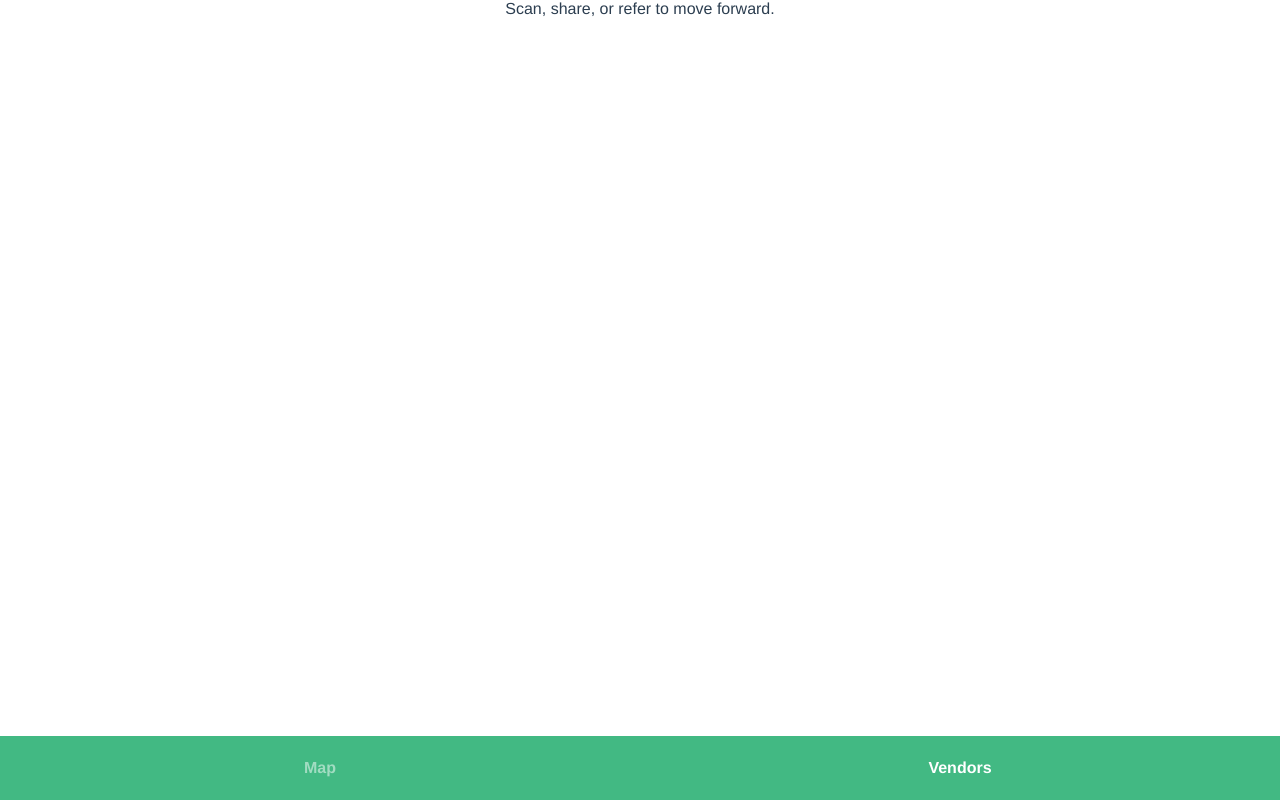
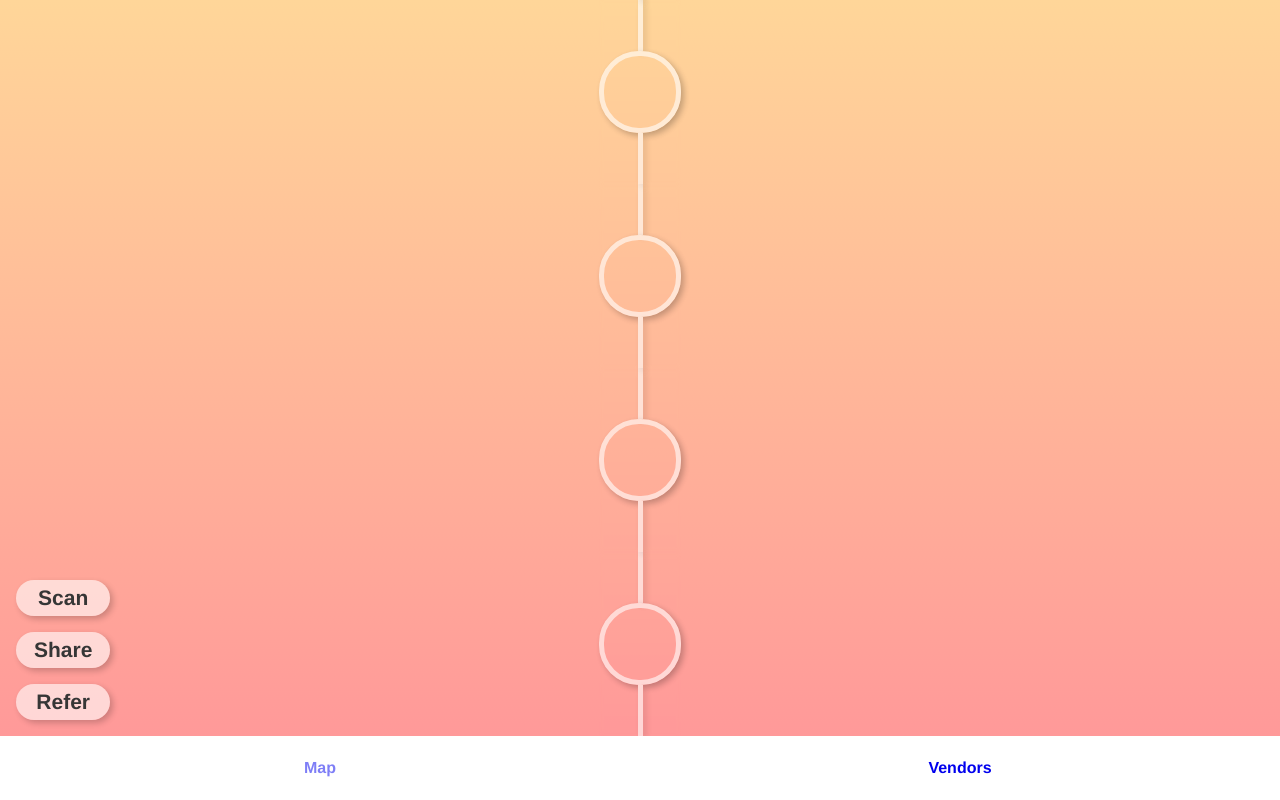
Before and after one commit to vml39/scavenger, a Vue app: page / in a window 1280 px wide. Built offline with nearby package versions, Linux system fonts and the light colour scheme.

Commit message:
redid map page

```diff
--- a/src/css/main.scss
+++ b/src/css/main.scss
@@ -13,7 +13,7 @@ body {
   -webkit-font-smoothing: antialiased;
   -moz-osx-font-smoothing: grayscale;
   text-align: center;
-  color: #2c3e50;
+  color: #363636;
 }
 
 #main-container {
@@ -29,7 +29,8 @@ body {
   width: 100%;
   box-sizing: border-box;
   padding: 0;
-  background: #42b983;
+  background: white;
+  z-index: 1000;
 
   a {
     display: flex;
@@ -43,7 +44,6 @@ body {
     .nav-button {
       width: 100%;
       text-align: center;
-      color: white;
       transition: all 0.3s;
     }
 
@@ -51,6 +51,10 @@ body {
       background: transparent;
     }
 
+    &:visited {
+      color: #363636;
+    }
+
     &.router-link-exact-active .nav-button{
       opacity: 0.5;
     }
--- a/src/css/map.scss
+++ b/src/css/map.scss
@@ -0,0 +1,126 @@
+#map {
+  position: relative;
+  width: 100%;
+  height: 100%;
+  box-sizing: border-box;
+
+  #actions-container {
+    display: flex;
+    position: absolute;
+    bottom: 0;
+    left: 0;
+    flex-direction: column;
+    padding: 16px;
+    box-sizing: border-box;
+
+    .action-button {
+      flex: 0 0 18%;
+      margin-top: 16px;
+      padding: 6px 18px;
+      background: rgba(255,255,255, 0.6);
+      font-size: 21px;
+      font-weight: 600;;
+      text-align: center;
+      border-radius: 24px;
+      box-shadow: 3px 3px 6px 0px rgba(0,0,0,0.2);
+      transition: all 0.5s;
+      user-select: none;
+
+      &:active {
+        box-shadow:  0px 0px 3px 0px rgba(0,0,0,0.1);
+        background-color: white;
+        transform: scale(0.9);
+      }
+    }
+  }
+
+  #map-container {
+    display: flex;
+    justify-content: center;
+    align-items: center;
+    height: 100%;
+    width: 100%;
+
+
+    #map-background {
+      position: absolute;
+      width: 100%;
+      height: 200%;
+      bottom: 0;
+      left: 0;
+
+      &.offset {
+        transform: translate(0, 50%);
+        transition: transform 1000ms;
+      }
+    }
+
+    #tokens {
+      position: absolute;
+      bottom: 0;
+      height: 0;
+      display: flex;
+      flex-direction: column-reverse;
+      align-items: center;
+      justify-content: flex-end;
+
+      &.expanded {
+        height: 200%;
+        transition: height 1500ms;
+      }
+
+      &.offset {
+        transform: translate(0, 50%);
+        transition: transform 1000ms;
+      }
+
+      .line-token {
+        display: flex;
+        flex-direction: column;
+        align-items: center;
+        flex-grow: 1;
+        opacity: 0.6;
+        backdrop-filter: blur(2px);
+
+        .token {
+          display: flex;
+          justify-content: center;
+          align-items: center;
+          width: 0;
+          height: 0;
+          border-radius: 40px;
+          box-shadow: 3px 3px 6px 0px rgba(0,0,0,0.4);
+
+          &.expanded {
+            width: 72px;
+            height: 72px;
+            border: 5px white solid;
+            transition: width 1000ms, height 1000ms;
+          }
+
+          &.collected {
+            svg {
+              width: 60%;
+              height: 60%;
+              transition: all 0.5s;
+            }
+          }
+
+          svg {
+            width: 0;
+            height: 0;
+            fill: white;
+          }
+        }
+
+        .line {
+          width: 5px;
+          background: white;
+          flex-grow: 1;
+          box-shadow: 3px 3px 6px 0px rgba(0,0,0,0.2);
+        }
+      }
+    }
+
+  }
+}
--- a/src/views/Map.vue
+++ b/src/views/Map.vue
@@ -1,14 +1,70 @@
 <template>
   <div id="map">
-    <div id="actions-container">
-      Scan, share, or refer to move forward.
+    <div id="map-container" >
+      <div id="map-background" v-bind:class="{'offset': allfilled}"  v-bind:style="{backgroundImage: 'linear-gradient(0, '+ colorArray[colorIndices[0]] + ' 0%, ' + colorArray[colorIndices[1]] + ' 50%, ' + colorArray[colorIndices[2]] + ' 100%)'}"></div>
+			<div id="tokens" v-bind:class="{'expanded': lineExpanded, 'offset': allfilled}">
+				<div class="line-token" v-bind:key="index" v-for="(item, index) in new Array(8)">
+					<div class="line"></div>
+					<div class="token" v-bind:class="{'expanded': tokenExpanded, 'collected': gainedArray.includes(index)}">
+						<svg x="0px" y="0px" width="512px"
+							height="512px" viewBox="0 0 512 512">
+							<path class="st0" d="M204.81,163.98L204.81,163.98l50.01,50.01c5.97,5.97,5.97,15.62,0,21.59v0c-5.97,5.97-15.63,5.97-21.59,0
+								l-53-53c0,0,0,0,0,0l0,0c-7.41,6.3-14.89,12.92-22.58,20.61c-13.1,13.1-25.97,29.67-38.43,47.94l0,0l70.82,70.82v0
+								c5.97,5.97,5.97,15.62,0,21.59c-5.97,5.97-15.62,5.97-21.59,0l-66.18-66.18c0,0,0,0,0,0l0,0c-10.86,17.88-21.18,36.69-30.84,55.53
+								l0,0c0,0,0,0,0,0l32.24,32.24c5.97,5.97,5.97,15.62,0,21.59c-5.97,5.97-15.63,5.97-21.59,0l-24.96-24.96c0,0,0,0,0,0l0,0
+								c-31.29,65.25-54.59,125.3-56.2,129.76c-2.02,5.57-0.63,11.81,3.55,15.99c4.19,4.19,10.43,5.58,15.99,3.55
+								c5.12-1.85,82.53-31.49,158.63-70.52l0,0l-32.24-32.24c-5.97-5.97-5.97-15.62,0-21.59c5.97-5.97,15.63-5.97,21.59,0l38.85,38.85
+								c0,0,0,0,0,0l0,0c28.66-15.88,55.93-33.18,78.45-51.11l0,0l-52.52-52.52c-5.97-5.97-5.97-15.62,0-21.59
+								c5.97-5.97,15.62-5.97,21.59,0l53.98,53.98h0c72.64-72.64,83.24-132.69,32.39-183.54C301.81,131.42,256.81,129.35,204.81,163.98z"
+								/>
+							<path class="st0" d="M493.52,113.7l3.05-3.67c10.63-12.8,16.09-29.07,15.37-45.82c-0.73-16.85-7.68-32.68-19.58-44.58
+								c-11.9-11.9-27.73-18.85-44.58-19.58c-16.75-0.72-33.02,4.74-45.82,15.37l-3.67,3.05l-4.6-1.26c-17.97-4.92-37.25,0.14-50.32,13.22
+								c-10.98,10.98-16.39,26.16-14.84,41.64c2.14,21.44,1.41,42.9-2.15,63.91c9.6,5.67,18.92,13.01,27.78,21.87
+								c8.84,8.84,16.17,18.15,21.87,27.76c20.92-3.56,42.37-4.28,63.88-2.13c15.49,1.55,30.68-3.86,41.66-14.84
+								c13.08-13.08,18.14-32.36,13.22-50.32L493.52,113.7z"/>
+						</svg>
+						<!-- <svg x="0px" y="0px" width="104.33px" height="104.33px" viewBox="0 0 104.33 104.33">
+							<path class="st0" d="M77.47,6.56C52.28-7.42,20.53,1.67,6.56,26.86C-7.42,52.05,1.67,83.8,26.86,97.78
+								c25.19,13.97,56.94,4.88,70.91-20.31C111.75,52.28,102.66,20.53,77.47,6.56z M58.4,19.97c0.93-1.68,2.72-2.74,4.66-2.76l0.5-0.01
+								l0.28-0.41c0.98-1.43,2.45-2.44,4.14-2.85c1.71-0.41,3.49-0.17,5.02,0.68c1.53,0.85,2.68,2.23,3.24,3.9
+								c0.55,1.65,0.47,3.44-0.22,5.02L75.81,24l0.26,0.42c1.01,1.66,1.05,3.73,0.12,5.41c-0.78,1.41-2.15,2.39-3.74,2.68
+								c-2.21,0.4-4.34,1.09-6.33,2.04c-0.85-0.8-1.85-1.52-2.98-2.15c-1.14-0.63-2.28-1.1-3.41-1.39c-0.25-2.2-0.79-4.37-1.62-6.46
+								C57.51,23.06,57.62,21.38,58.4,19.97z M39.26,61.32L39.26,61.32C39.26,61.32,39.26,61.32,39.26,61.32l3.21,1.78
+								c0.77,0.43,1.73,0.15,2.16-0.62c0.43-0.77,0.15-1.73-0.62-2.16l-4.15-2.3c0,0,0,0,0,0l0,0c0.43-2.16,0.92-4.34,1.49-6.44
+								c0,0,0,0,0,0l8.52,4.72c0.77,0.43,1.73,0.15,2.16-0.62c0.43-0.77,0.15-1.73-0.62-2.16l-9.11-5.06l0,0c0.72-2.18,1.54-4.21,2.47-5.9
+								c0.55-0.99,1.11-1.87,1.67-2.71h0c0,0,0,0,0,0l6.82,3.78c0.77,0.43,1.73,0.15,2.16-0.62c0.43-0.77,0.15-1.73-0.62-2.16l-6.44-3.57v0
+								c4.21-4.95,8.77-6.04,13.84-3.22c6.54,3.63,7.2,9.94,2.02,19.29l-6.95-3.85c-0.77-0.43-1.73-0.15-2.16,0.62
+								c-0.43,0.77-0.15,1.73,0.62,2.16l6.76,3.75l0,0c-1.74,2.44-3.97,4.95-6.38,7.36h0c0,0,0,0,0,0l-5-2.77
+								c-0.77-0.43-1.73-0.15-2.16,0.62c-0.43,0.77-0.15,1.73,0.62,2.16l4.15,2.3l0,0c-6.49,6.08-13.39,11.27-13.85,11.6
+								c-0.5,0.36-1.16,0.4-1.7,0.1c-0.54-0.3-0.86-0.88-0.81-1.5C37.38,75.42,37.99,68.74,39.26,61.32z M25.35,22.64
+								c1.3-3.56,2.93-5.82,6.37-7.44c2.82,6.28-0.08,14.23-6.29,17.21C23.84,28.96,24.04,26.19,25.35,22.64z M20.72,24.25
+								c4.72,5.03,4.55,13.48-0.34,18.32c-2.64-2.75-3.34-5.45-3.26-9.22C17.2,29.56,17.99,26.91,20.72,24.25z M13.27,36.39
+								c6.09,3.21,8.69,11.26,5.65,17.44c-3.4-1.75-4.93-4.07-6.09-7.66C11.66,42.57,11.55,39.79,13.27,36.39z M10.16,50.27
+								c6.81,1.06,11.9,7.83,11.02,14.65c-3.76-0.54-5.96-2.23-8.25-5.25C10.66,56.64,9.64,54.05,10.16,50.27z M11.78,64.42
+								c6.77-1.21,13.79,3.53,15.17,10.27c-3.74,0.71-6.37-0.16-9.5-2.29C14.31,70.29,12.51,68.16,11.78,64.42z M17.9,77.28
+								c6-3.35,14.18-1.15,17.69,4.76c-3.31,1.89-6.09,1.92-9.75,0.94C22.19,82,19.81,80.58,17.9,77.28z M34.14,93.67
+								c-1.33-1.36-1.69-2.69-1.68-4.58c0.01-0.73,0.14-1.33,0.29-1.93c-0.42,0.45-0.86,0.88-1.47,1.27c-1.6,1-2.92,1.4-4.78,0.99
+								c0.8-3.34,4.36-5.58,7.71-4.89C36.57,87.01,36.56,91.22,34.14,93.67z M39.95,90.81c-2.77-2.58-4.22-4.96-4.36-8.76
+								C42.46,81.9,48.65,87.67,49,94.54C45.18,94.66,42.73,93.39,39.95,90.81z M53.38,92.34c-3.47-1.54-5.6-3.3-6.98-6.85
+								c6.45-2.4,14.18,1.05,16.75,7.44C59.58,94.29,56.83,93.88,53.38,92.34z M66.57,89.42c-3.77-0.33-6.38-1.3-8.83-4.22
+								c5.33-4.35,13.77-3.61,18.27,1.6C73.07,89.24,70.34,89.75,66.57,89.42z M78.08,82.37c-3.66,0.91-6.45,0.84-9.72-1.12
+								c3.63-5.85,11.84-7.9,17.78-4.44C84.16,80.07,81.75,81.45,78.08,82.37z M86.68,71.94c-3.16,2.06-5.83,2.9-9.55,2.11
+								c1.52-6.71,8.62-11.32,15.36-9.99C91.69,67.8,89.86,69.88,86.68,71.94z M91.42,59.28c-2.33,2.99-4.57,4.64-8.35,5.11
+								c-0.75-6.83,4.46-13.51,11.28-14.44C94.8,53.73,93.75,56.31,91.42,59.28z"/>
+						</svg> -->
+					</div>
+					<div class="line"></div>
+				</div>
+			</div>
     </div>
-    <div id="map-container">
-
-      <svg>
-
-      </svg>
+		<div id="actions-container">
+      <div class="action-button"  v-on:click="add()">Scan</div>
+      <div class="action-button"  v-on:click="add()">Share</div>
+      <div class="action-button"  v-on:click="add()">Refer</div>
     </div>
+    <div class="popup" v-show="scanMode"></div>
+    <div class="popup" v-show="shareMode"></div>
+    <div class="popup" v-show="referMode"></div>
   </div>
 </template>
 
@@ -18,6 +74,68 @@ export default {
   name: 'map',
   components: {
 
-  }
+  },
+  data() {
+    return {
+      scanMode: false,
+      shareMode: false,
+      referMode: false,
+			tokens: 0,
+			allfilled: false,
+			lineExpanded: false,
+			tokenExpanded: false,
+			gainedArray: [],
+			numberArray: [1, 2, 3, 4],
+			colorArray: ["#ff9999", "#ffd699", "#ebff99", "#adff99", "#99ffc2", "#99ffff", "#99c2ff", "#ad99ff", "#eb99ff", "#ff99d6"],
+			colorIndices: [0, 1, 2],
+    }
+  },
+  methods: {
+    add() {
+			this.tokens ++
+			this.updateGained()
+		},
+
+		updateGained() {
+			let num = this.tokens%4;
+			if (num == 1) {
+				this.gainedArray = [0]
+			} else if (num == 2) {
+				this.gainedArray = [0, 1]
+			} else if (num == 3) {
+				this.gainedArray = [0, 1, 2]
+			} else if (num == 0 && this.tokens != 0){
+				this.gainedArray = [0, 1, 2, 3]
+				setTimeout(() => {
+					this.allfilled = true
+					setTimeout(() => {
+						this.allfilled = false
+						this.colorIndices.forEach((elem, index) => {
+							this.colorIndices[index] = elem+1 >= this.colorArray.length ? 0 : elem+1
+						})
+						this.numberArray.forEach((number, index) => {
+							this.numberArray[index] = number+1
+						})
+						this.gainedArray = []
+					}, 1000)
+				}, 1000)
+			}
+		}
+	},
+
+	mounted() {
+		this.updateGained()
+		setTimeout(() => {
+			this.lineExpanded = true
+			setTimeout(() => {
+				this.tokenExpanded =true
+			}, 1500)
+		}, 500)
+	},
+
 }
 </script>
+
+<style lang="scss">
+  @import "../css/map.scss"
+</style>
```
